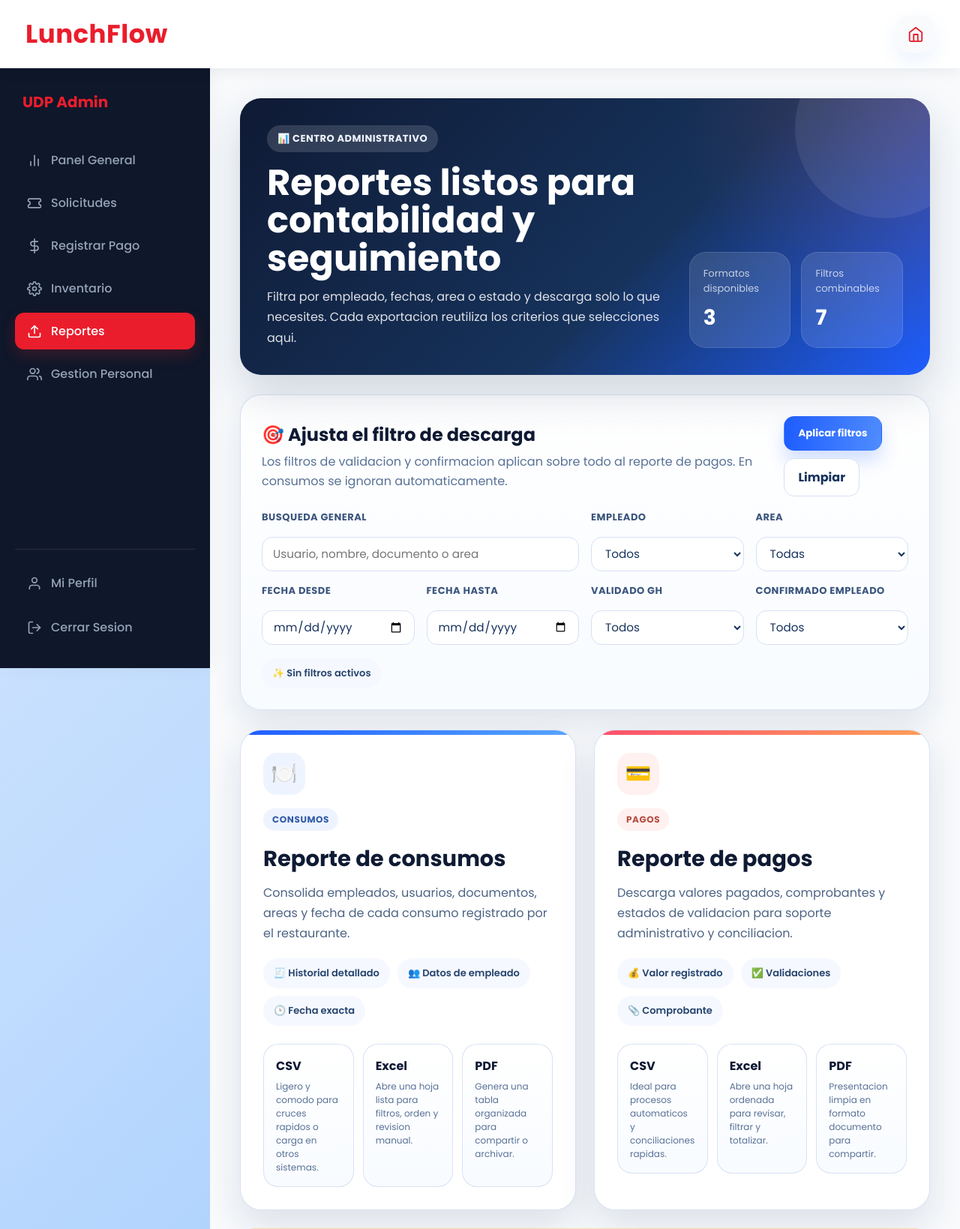
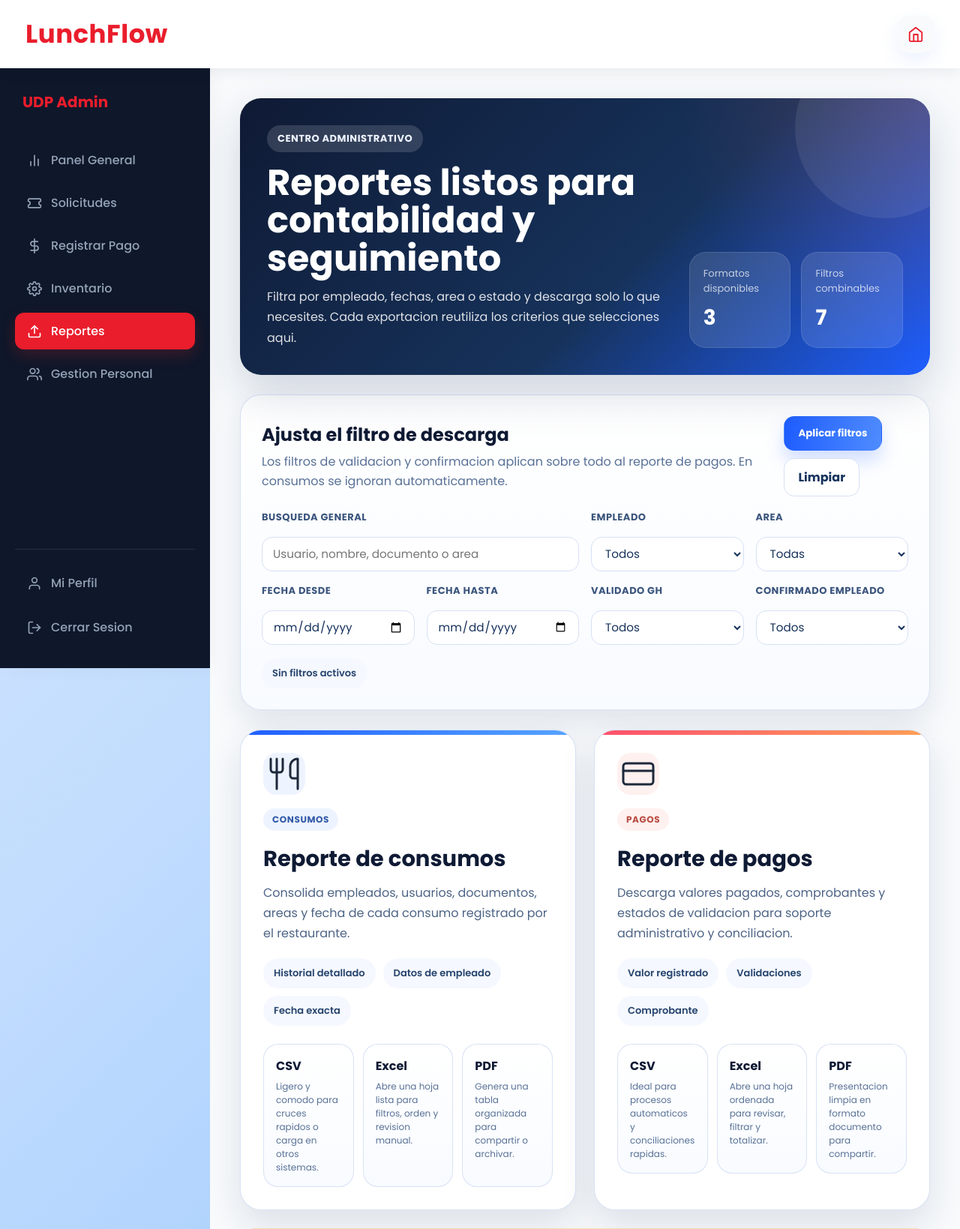
Before and after one commit to juansimonEAFIT/Proyecto2_EAFIT, a Django app: page /gestion-humana/reportes/ in a window 1280 px wide. Shown: the top 1639 px of the page at 75% size. Run offline with Django 5.2, Linux system fonts and the light colour scheme; the visitor is signed in with stand-in values (Sample User, id 1); data comes from the database, SQL or seed files in the repository.

Commit message:
fixed another emojis

```diff
--- a/schedule/templates/schedule/editar_consumo.html
+++ b/schedule/templates/schedule/editar_consumo.html
@@ -8,7 +8,7 @@
   <!-- Cabecera -->
   <div style="display:flex; align-items:center; justify-content:space-between; margin-bottom:1.5rem;">
     <div>
-      <h1 style="margin:0; font-size:1.4rem;">✏️ Editar registro de consumo</h1>
+      <h1 style="margin:0; font-size:1.4rem;">Editar registro de consumo</h1>
       <p style="margin:0.25rem 0 0; color:#6b7280; font-size:0.9rem;">
         ID #{{ consumo.id }} —
         Empleado original: <strong>{{ consumo.empleado.user.get_full_name|default:consumo.empleado.user.username }}</strong>
@@ -59,7 +59,7 @@
       <div style="display:flex; gap:0.75rem; margin-top:1.5rem;">
         <button type="submit"
                 style="padding:0.6rem 1.4rem; background:#f59e0b; color:#fff; border:none; border-radius:6px; font-weight:600; cursor:pointer; font-size:0.95rem;">
-          💾 Guardar corrección
+          Guardar corrección
         </button>
         <a href="{% url 'historial_consumos' empleado_id_original %}"
            style="padding:0.6rem 1.2rem; background:#f3f4f6; color:#374151; border-radius:6px; text-decoration:none; font-size:0.95rem;">
@@ -72,7 +72,7 @@
   <!-- Historial de ediciones -->
   <div style="background:#fff; border-radius:10px; box-shadow:0 1px 4px rgba(0,0,0,0.1); padding:1.75rem;">
     <h2 style="margin:0 0 1rem; font-size:1rem; color:#374151; border-bottom:1px solid #e5e7eb; padding-bottom:0.75rem;">
-      📋 Historial de cambios
+      Historial de cambios
     </h2>
 
     {% if logs %}
--- a/schedule/templates/schedule/historial_consumo.html
+++ b/schedule/templates/schedule/historial_consumo.html
@@ -49,7 +49,7 @@
         <td style="padding:0.75rem 1rem; text-align:center;">
           <a href="{% url 'editar_consumo' consumo.id %}"
              style="padding:0.35rem 0.85rem; background:#f59e0b; color:#fff; border-radius:5px; text-decoration:none; font-size:0.85rem; font-weight:500;">
-            ✏️ Editar
+            Editar
           </a>
         </td>
       </tr>
--- a/schedule/templates/schedule/reportes_admin.html
+++ b/schedule/templates/schedule/reportes_admin.html
@@ -361,7 +361,7 @@
     <section class="reportes-hero">
         <div class="reportes-hero__content">
             <div>
-                <div class="reportes-badge">📊 Centro administrativo</div>
+                <div class="reportes-badge">Centro administrativo</div>
                 <h1>Reportes listos para contabilidad y seguimiento</h1>
                 <p>
                     Filtra por empleado, fechas, area o estado y descarga solo lo que necesites.
@@ -386,7 +386,7 @@
         <form id="reportes-filter-form" method="get" action="{% url 'dashboard_reportes' %}">
             <div class="reportes-filtros__header">
                 <div>
-                    <h2 class="reportes-filtros__title">🎯 Ajusta el filtro de descarga</h2>
+                    <h2 class="reportes-filtros__title">Ajusta el filtro de descarga</h2>
                     <p class="reportes-filtros__subtitle">
                         Los filtros de validacion y confirmacion aplican sobre todo al reporte de pagos.
                         En consumos se ignoran automaticamente.
@@ -466,15 +466,15 @@
         </form>
 
         <div class="reportes-filtros__chips">
-            {% if filtros.buscar %}<span class="reporte-chip">🔎 {{ filtros.buscar }}</span>{% endif %}
-            {% if filtros.empleado %}<span class="reporte-chip">👤 Empleado filtrado</span>{% endif %}
-            {% if filtros.departamento %}<span class="reporte-chip">🏢 {{ filtros.departamento }}</span>{% endif %}
-            {% if filtros.fecha_desde %}<span class="reporte-chip">📅 Desde {{ filtros.fecha_desde }}</span>{% endif %}
-            {% if filtros.fecha_hasta %}<span class="reporte-chip">📅 Hasta {{ filtros.fecha_hasta }}</span>{% endif %}
-            {% if filtros.validado %}<span class="reporte-chip">✅ Validado: {{ filtros.validado|title }}</span>{% endif %}
-            {% if filtros.confirmado %}<span class="reporte-chip">🙋 Confirmado: {{ filtros.confirmado|title }}</span>{% endif %}
+            {% if filtros.buscar %}<span class="reporte-chip">{{ filtros.buscar }}</span>{% endif %}
+            {% if filtros.empleado %}<span class="reporte-chip">Empleado filtrado</span>{% endif %}
+            {% if filtros.departamento %}<span class="reporte-chip">{{ filtros.departamento }}</span>{% endif %}
+            {% if filtros.fecha_desde %}<span class="reporte-chip">Desde {{ filtros.fecha_desde }}</span>{% endif %}
+            {% if filtros.fecha_hasta %}<span class="reporte-chip">Hasta {{ filtros.fecha_hasta }}</span>{% endif %}
+            {% if filtros.validado %}<span class="reporte-chip">Validado: {{ filtros.validado|title }}</span>{% endif %}
+            {% if filtros.confirmado %}<span class="reporte-chip">Confirmado: {{ filtros.confirmado|title }}</span>{% endif %}
             {% if not filtros.buscar and not filtros.empleado and not filtros.departamento and not filtros.fecha_desde and not filtros.fecha_hasta and not filtros.validado and not filtros.confirmado %}
-                <span class="reporte-chip">✨ Sin filtros activos</span>
+                <span class="reporte-chip">Sin filtros activos</span>
             {% endif %}
         </div>
     </section>
@@ -484,7 +484,9 @@
             class="reporte-card"
             style="--reporte-accent: linear-gradient(90deg, #1f5eff 0%, #57a4ff 100%); --reporte-soft: #eef4ff; --reporte-accent-text: #315aa8;"
         >
-            <div class="reporte-card__icon">🍽️</div>
+            <div class="reporte-card__icon">
+                <svg xmlns="http://www.w3.org/2000/svg" width="48" height="48" viewBox="0 0 24 24" fill="none" stroke="currentColor" stroke-width="1.5" stroke-linecap="round" stroke-linejoin="round"><path d="M3 2v7c0 1.1.9 2 2 2h4a2 2 0 0 0 2-2V2"/><path d="M7 2v20"/><path d="M21 15V2a5 5 0 0 0-5 5v6c0 1.1.9 2 2 2h3Zm0 0v7"/></svg>
+            </div>
             <div class="reporte-card__eyebrow">Consumos</div>
             <h2>Reporte de consumos</h2>
             <p>
@@ -493,9 +495,9 @@
             </p>
 
             <div class="reporte-card__chips">
-                <span class="reporte-chip">🧾 Historial detallado</span>
-                <span class="reporte-chip">👥 Datos de empleado</span>
-                <span class="reporte-chip">🕒 Fecha exacta</span>
+                <span class="reporte-chip">Historial detallado</span>
+                <span class="reporte-chip">Datos de empleado</span>
+                <span class="reporte-chip">Fecha exacta</span>
             </div>
 
             <div class="reporte-card__formats">
@@ -539,7 +541,9 @@
             class="reporte-card"
             style="--reporte-accent: linear-gradient(90deg, #ff4f6d 0%, #ff9f56 100%); --reporte-soft: #fff1ef; --reporte-accent-text: #b84b41;"
         >
-            <div class="reporte-card__icon">💳</div>
+            <div class="reporte-card__icon">
+                <svg xmlns="http://www.w3.org/2000/svg" width="48" height="48" viewBox="0 0 24 24" fill="none" stroke="currentColor" stroke-width="1.5" stroke-linecap="round" stroke-linejoin="round"><rect width="20" height="14" x="2" y="5" rx="2"/><line x1="2" x2="22" y1="10" y2="10"/></svg>
+            </div>
             <div class="reporte-card__eyebrow">Pagos</div>
             <h2>Reporte de pagos</h2>
             <p>
@@ -548,9 +552,9 @@
             </p>
 
             <div class="reporte-card__chips">
-                <span class="reporte-chip">💰 Valor registrado</span>
-                <span class="reporte-chip">✅ Validaciones</span>
-                <span class="reporte-chip">📎 Comprobante</span>
+                <span class="reporte-chip">Valor registrado</span>
+                <span class="reporte-chip">Validaciones</span>
+                <span class="reporte-chip">Comprobante</span>
             </div>
 
             <div class="reporte-card__formats">
@@ -592,7 +596,7 @@
     </section>
 
     <div class="reportes-note">
-        ✨ Consejo: usa <strong>Excel</strong> para revisar y filtrar, <strong>CSV</strong> para
+        Consejo: usa <strong>Excel</strong> para revisar y filtrar, <strong>CSV</strong> para
         integraciones rapidas y <strong>PDF</strong> cuando quieras una version cerrada y ordenada.
     </div>
 </div>
```
Also changed, not shown: schedule/templates/schedule/historial_consumos_restaurante.html (+5 -3 lines).
